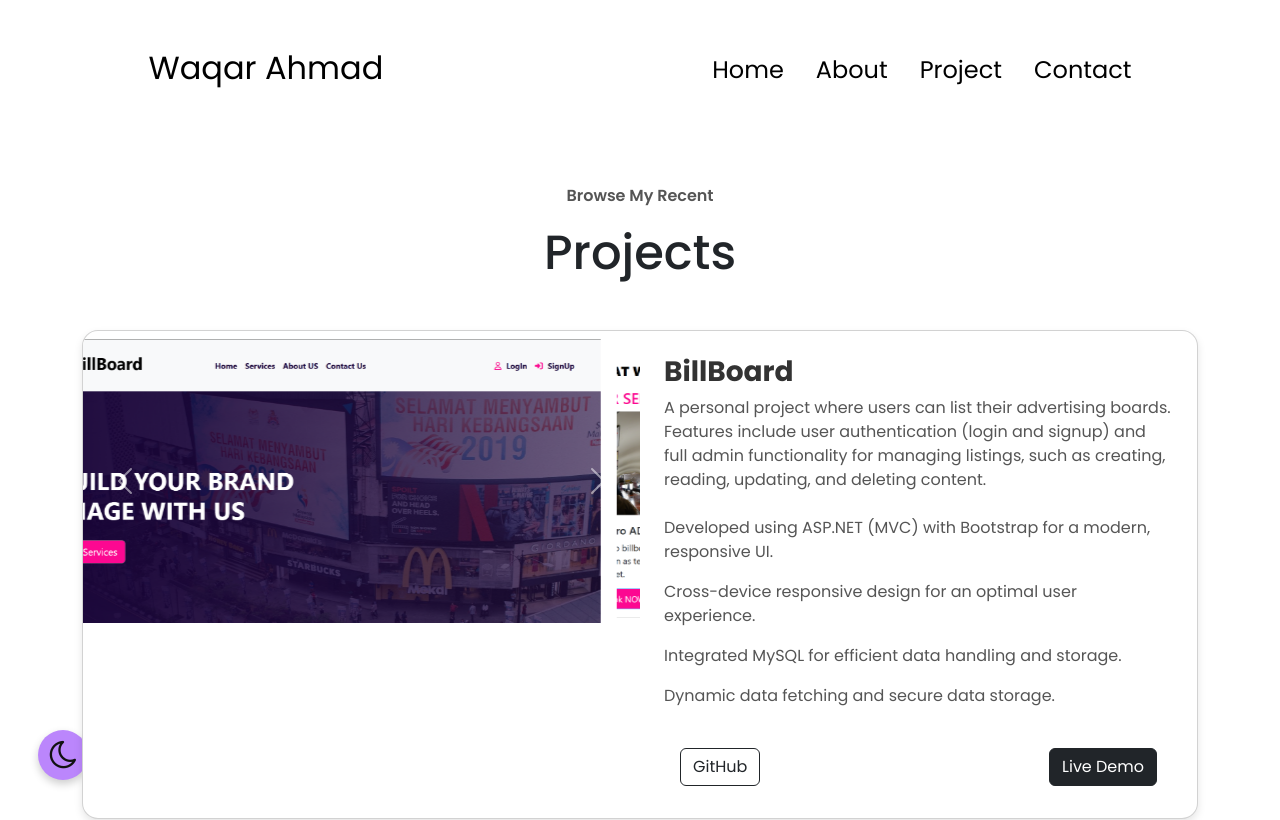
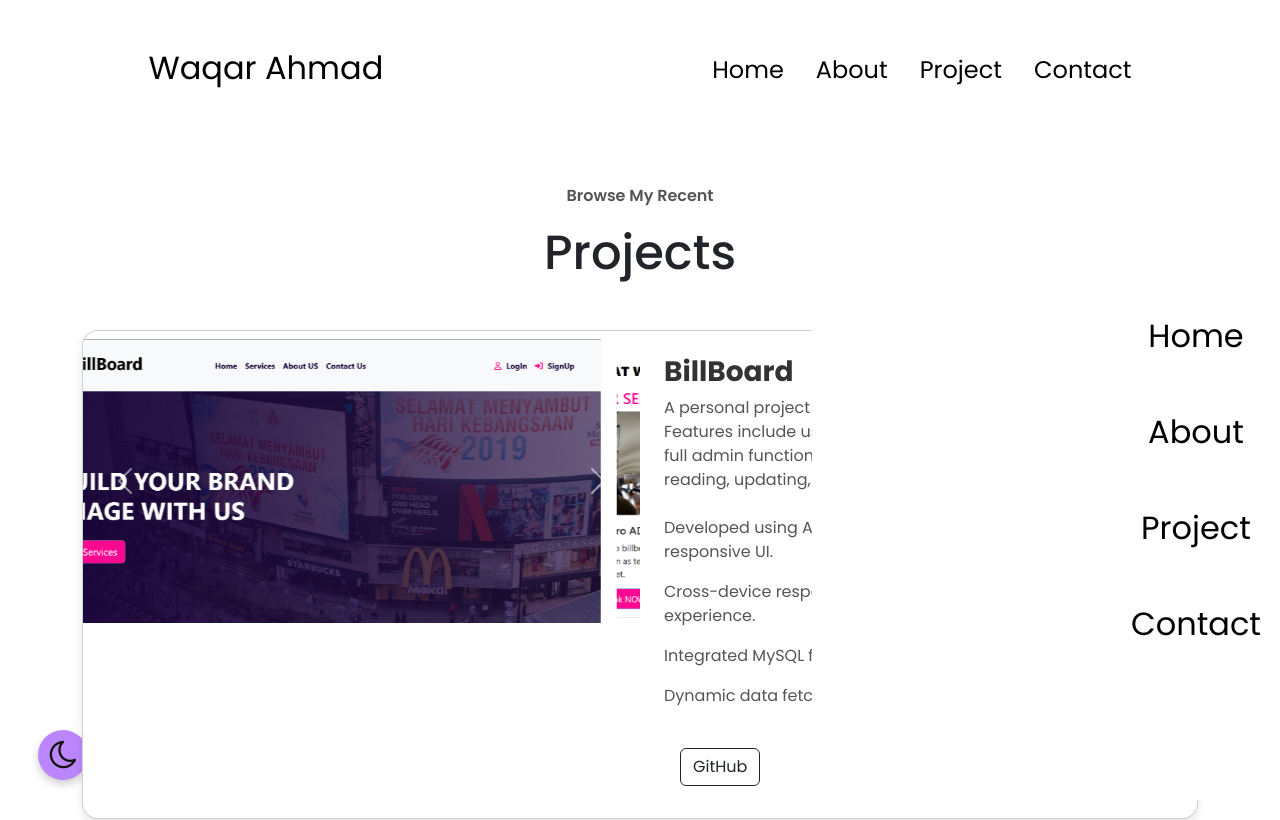
Before and after one commit to waqarahmad30/My-Portfolio, an Angular app: page /Project in a window 1280 px wide. Shown: the top 820 px of the page. Built offline with nearby package versions, Linux system fonts and the light colour scheme.

Commit message:
navbar changes

```diff
--- a/src/app/app.component.css
+++ b/src/app/app.component.css
@@ -110,14 +110,14 @@ nav {
     z-index: 1;
   }
 
-   .mbl-nav{
+   /* .mbl-nav{
     position: fixed;
     z-index: 2;
     background-color: white;
     height: 80vh;
     right: 0%;
     width: 100%;
-      }
+      } */
   /* .mbl-nav {
     text-align: center;
     background-color: white;
@@ -138,7 +138,7 @@ nav {
     text-decoration: none;
     color: black;
   }
-  .mbl-nav ul{
+  /* .mbl-nav ul{
 
     font-weight: 400;
     font-size: 3rem;
@@ -160,7 +160,40 @@ nav {
     text-decoration: underline;
     text-underline-offset: 1rem;
     text-decoration-color: rgb(181, 181, 181);
+  } */
+  .mbl-nav {
+    text-align: center;
+    background-color: white;
+    height: 80vh;
+    width: 60vw; /* Adjust as needed */
+    position: fixed;
+    top: 20%;
+    right: -300px; /* Initially hide off-screen to the right */
+    transition: transform 0.5s ease-in-out;
+    z-index: 2; /* Ensure it stays on top */
   }
+
+  .mbl-nav.active {
+    transform: translateX(-300px); /* Slide into view */
+  }
+
+  .mbl-nav ul {
+    padding: 0;
+    margin: 0;
+    list-style-type: none;
+  }
+
+  .mbl-nav ul li {
+    margin: 3rem 0;
+    font-weight: 400;
+    font-size: 2rem;
+
+  }
+  .mbl-nav ul li a{
+    text-decoration: none;
+    color: black;
+  }
+
   footer {
     margin-bottom: 0;
 background-color: rgba(234, 234, 234, 0.491);
--- a/src/app/app.component.html
+++ b/src/app/app.component.html
@@ -47,7 +47,7 @@
     </div>
   </div>
 </section>
-<section class="container-fluid">
+<!-- <section class="container-fluid">
   <div *ngIf="ham_vissible"class="col-12 mbl-nav text-center" >
     <ul class="">
       <li><a routerLink="Home" (click)="ham_toggle()">Home</a></li>
@@ -56,6 +56,16 @@
       <li><a routerLink="Contact" (click)="ham_toggle()">Contact</a></li>
     </ul>
 </div>
+</section> -->
+<section class="container-fluid">
+  <div class="col-12 mbl-nav align-content-center" [ngClass]="{ 'active': ham_vissible }">
+    <ul>
+      <li><a routerLink="Home" (click)="ham_toggle()">Home</a></li>
+      <li><a routerLink="About" (click)="ham_toggle()">About</a></li>
+      <li><a routerLink="Project" (click)="ham_toggle()">Project</a></li>
+      <li><a routerLink="Contact" (click)="ham_toggle()">Contact</a></li>
+    </ul>
+  </div>
 </section>
 
 <!-- Navbar header-->
```
